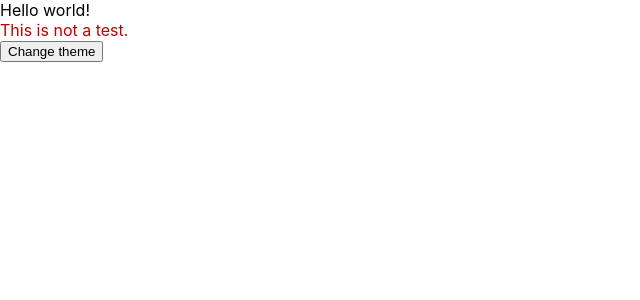
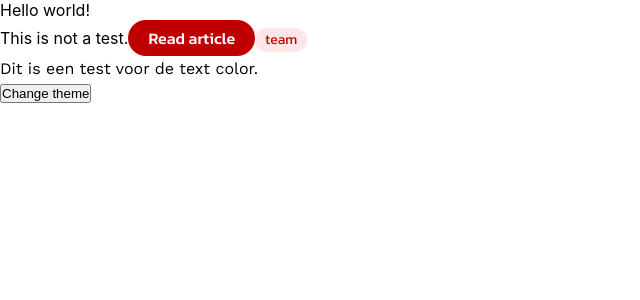
Before and after one commit to kareldecoeneKDG/pole-position, a React (Create React App) app: page / in a window 1280 px wide. Shown: the top 300 px of the page, without its empty margins (0-640 px from the left). Built offline with nearby package versions, Linux system fonts and the light colour scheme.

Commit message:
added setup

```diff
--- /dev/null
+++ b/src/1_fundaments/fundaments.scss
@@ -0,0 +1,6 @@
+@import './colors';
+@import './displays';
+@import './flexbox';
+@import './fonts';
+@import './reset';
+@import './spacers';
--- a/src/1_fundaments/test/Test.tsx
+++ b/src/1_fundaments/test/Test.tsx
@@ -1,10 +1,19 @@
 import React from 'react';
 import './test.scss';
+import '../fundaments.scss';
+import '../../2_atoms/atoms.scss';
 
 function Test() {
     return (
         <div className="test__p">
             This is not a test.
+
+            <a className="button button-primary" href="#">Read article</a>
+            <p className="tag team">team</p>
+
+            <p>
+                Dit is een test voor de text color.
+            </p>
         </div>
     );
 }
--- a/src/1_fundaments/test/test.scss
+++ b/src/1_fundaments/test/test.scss
@@ -2,6 +2,6 @@
 
 .test {
     &__p {
-        color: $primary-600;
+        //color: $primary-600;
     }
 }
--- /dev/null
+++ b/src/2_atoms/atoms.scss
@@ -0,0 +1,7 @@
+@import './buttons';
+@import './icons';
+@import './lines';
+@import './paragraphs';
+@import './tags';
+@import './teams';
+@import './titles';
--- a/src/2_atoms/paragraphs.scss
+++ b/src/2_atoms/paragraphs.scss
@@ -0,0 +1,8 @@
+@import '../1_fundaments/fundaments';
+
+p {
+    font-family: $secondary-font;
+    font-weight: 400;
+    font-size: 16px;
+    line-height: 26px;
+}
--- a/src/2_atoms/tags.scss
+++ b/src/2_atoms/tags.scss
@@ -0,0 +1,20 @@
+@import '../1_fundaments/fundaments';
+
+.tag {
+    display: inline-block;
+    padding: 5px 10px;
+    margin: 0;
+
+    font-family: $primary-font;
+    font-size: 14px;
+    font-weight: 400;
+    line-height: 14px;
+
+    border: none;
+    border-radius: 50px;
+
+    &.team, &.driver {
+        background-color: $primary-100;
+        color: $primary-600;
+    }
+}
```
